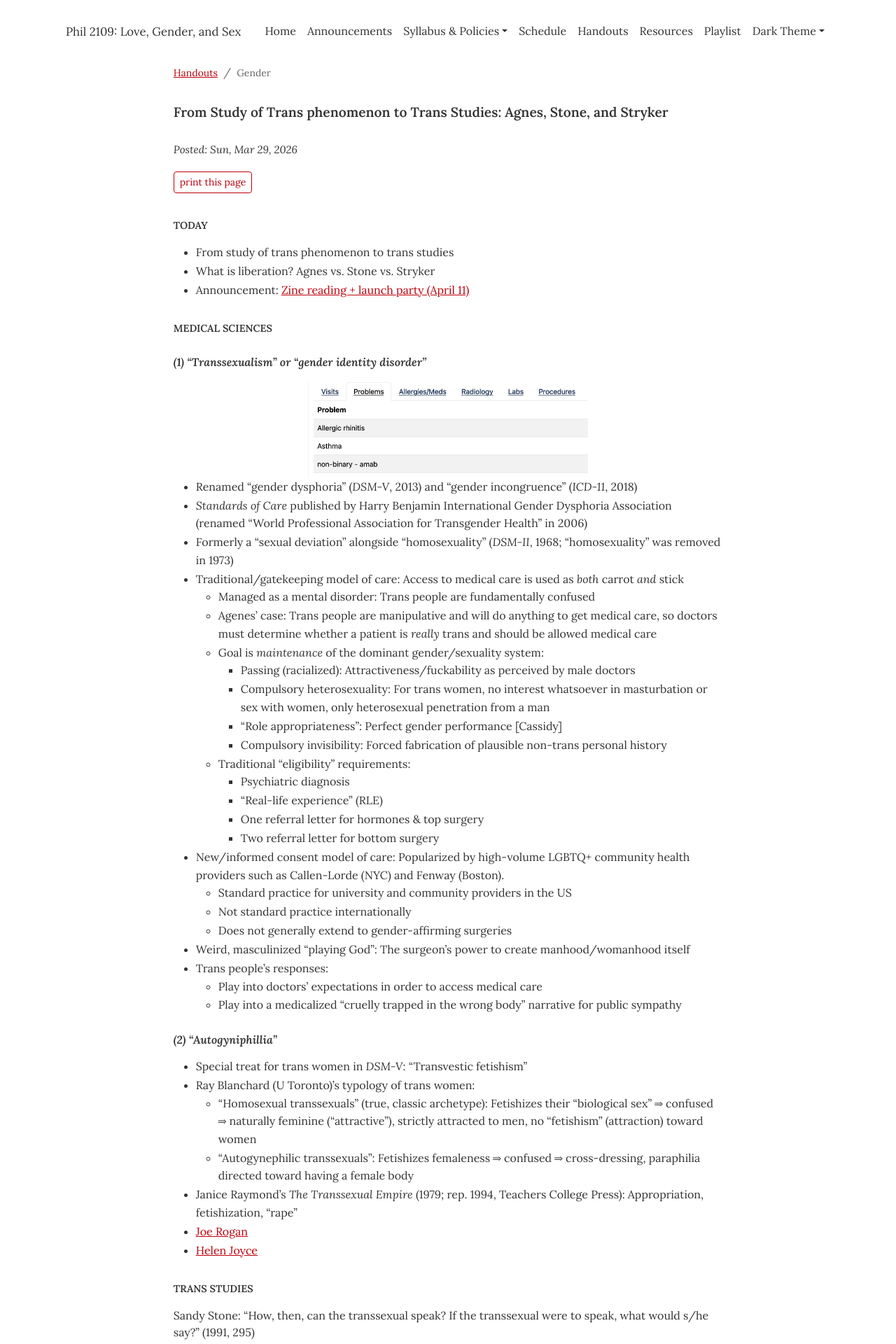
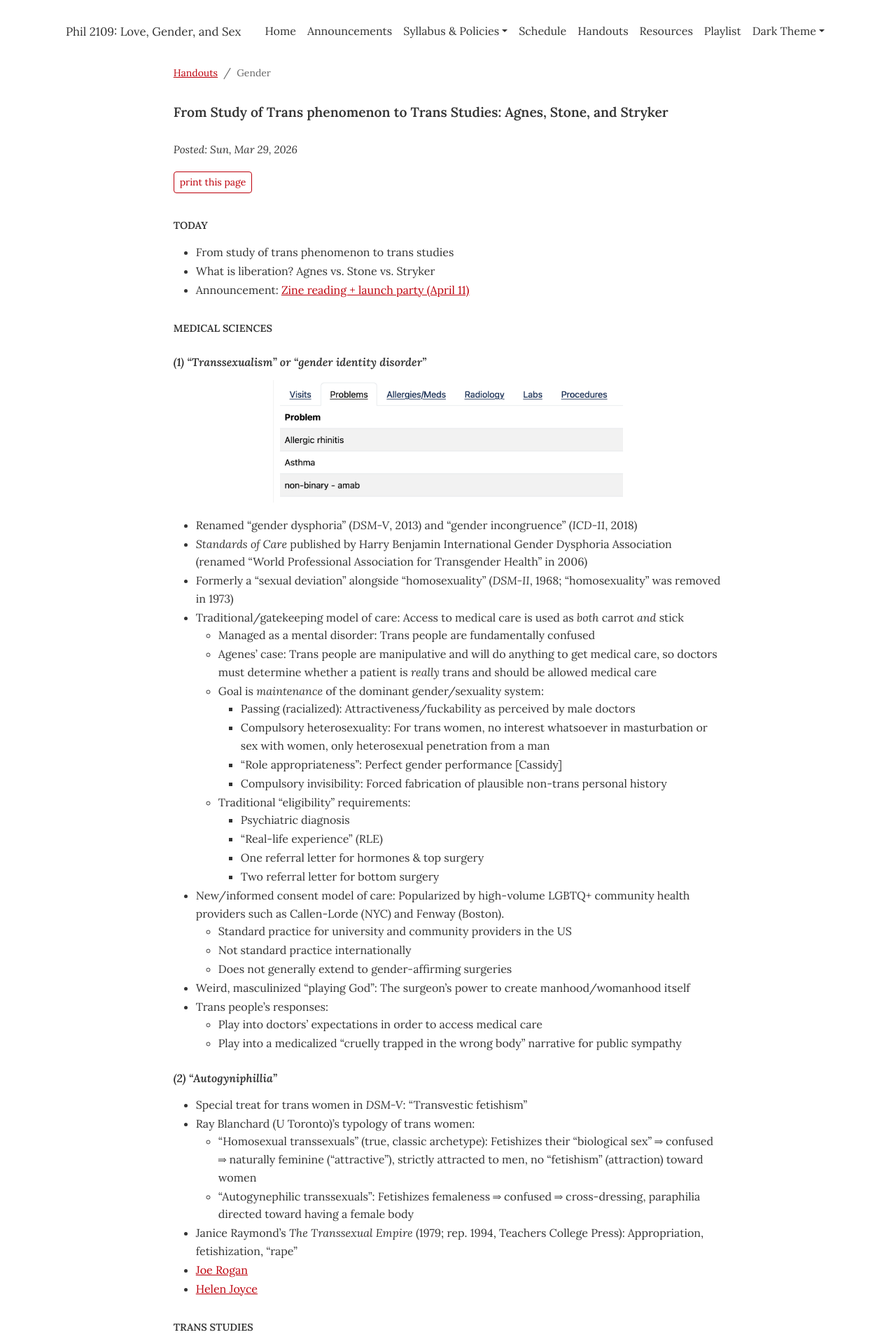
Before and after one commit to dingherself/love-gender-sex, a Jekyll site: the page built from handouts/_posts/2026-03-29-agnes-stone-stryker.md, in a window 1280 px wide. Shown: the top 1920 px of the page at 70% size. Built offline with Jekyll 4.4.1, drawn with Linux system fonts in a browser that asks for light colours.

Commit message:
formatting

```diff
--- a/handouts/_posts/2026-03-29-agnes-stone-stryker.md
+++ b/handouts/_posts/2026-03-29-agnes-stone-stryker.md
@@ -14,8 +14,8 @@ module: "Gender"
 
 ### (1) “Transsexualism” or “gender identity disorder”
 
-<center>
-<a href='/assets/problem-non-binary.png'><img src="/assets/problem-non-binary.png" class="img-fluid" style="max-width: 400px;" alt="Problems: Allergic rhinitis; Asthma; non-binary - amab"></a>
+<center class="mb-5">
+<a href='/assets/problem-non-binary.png'><img src="/assets/problem-non-binary.png" class="img-fluid" style="max-width: 500px;" alt="Problems: Allergic rhinitis; Asthma; non-binary - amab"></a>
 </center>
 
 - Renamed “gender dysphoria” (*DSM-V*, 2013) and “gender incongruence” (*ICD-11*, 2018)
```
